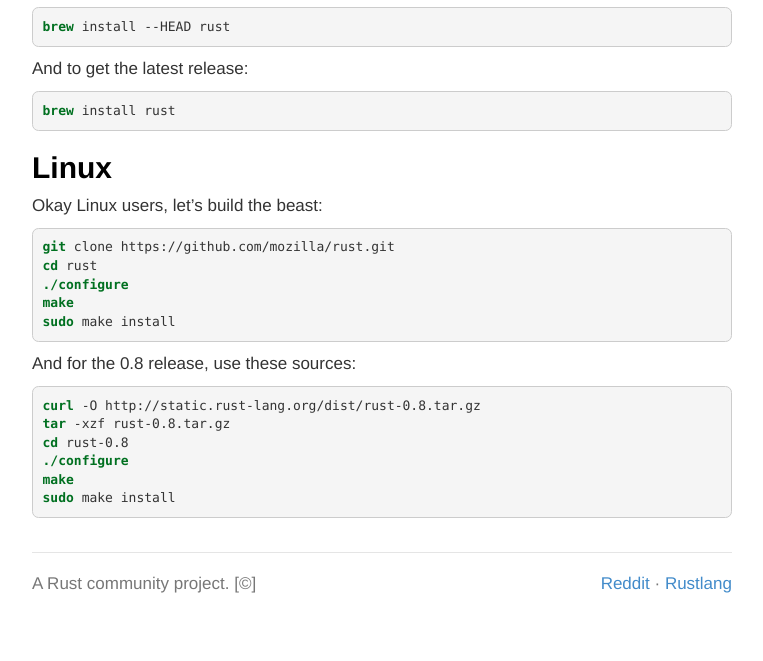
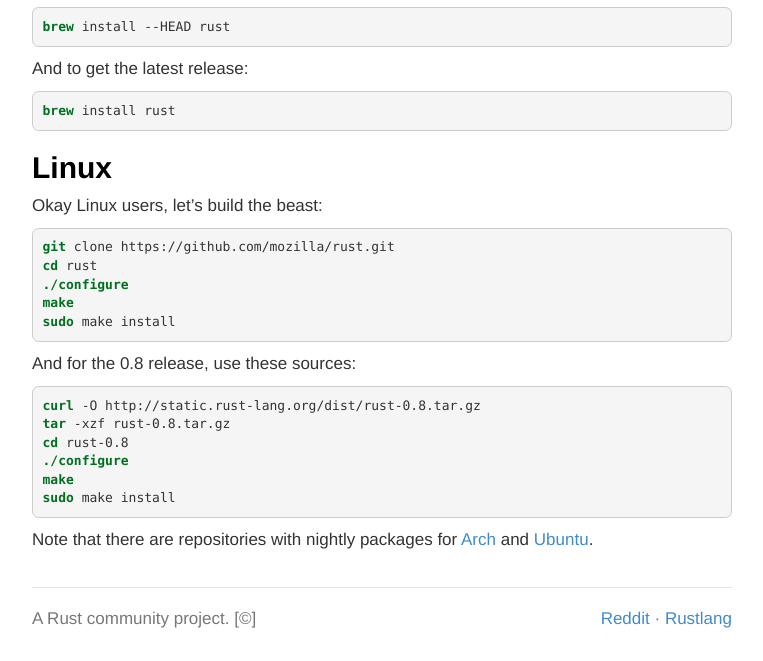
Before and after one commit to adrientetar/rust-tuts, a plain HTML site: page tutorial/ch-02.html in a window 1280 px wide. Shown: the part 766-1427 px from the top of the page, without its empty margins (258-1021 px from the left). Before the commit the page ends 1393 px from the top, so only its background shows below. Drawn offline with Linux system fonts and the light colour scheme; a web font is replaced by a local one.

Commit message:
doc: regen

```diff
--- a/tutorial/ch-02.html
+++ b/tutorial/ch-02.html
@@ -79,6 +79,7 @@ code > span.er { color: #ff0000; font-weight: bold; }
 <span class="kw">./configure</span>
 <span class="kw">make</span>
 <span class="kw">sudo</span> make install</code></pre>
+<p>Note that there are repositories with nightly packages for <a href="http://pkgbuild.com/~thestinger/">Arch</a> and <a href="https://launchpad.net/~hansjorg/+archive/rust">Ubuntu</a>.</p>
 </section>
 </section>
 <footer>
```
Also changed, not shown: tutorial/tutorial.html (+1 -0 lines), 1 other file.
